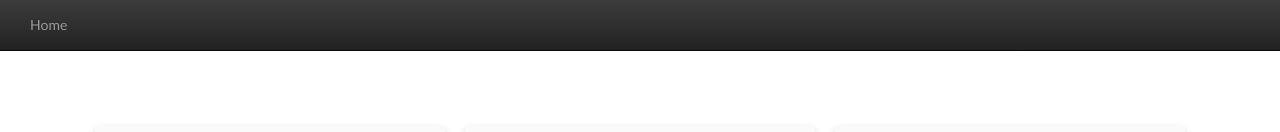
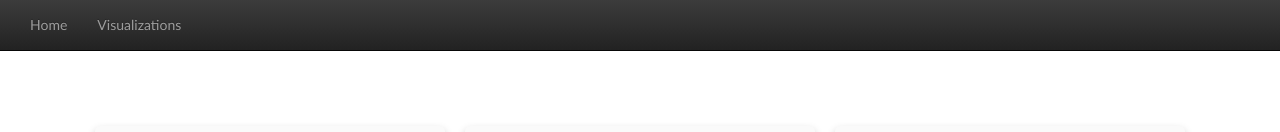
Before and after one commit to limaAniceto/me, a React (Create React App) app: page / in a window 1280 px wide. Shown: the top 132 px of the page. Built offline with nearby package versions, Linux system fonts and the light colour scheme.

Commit message:
[UI] Add the react integrated d3.js and three.js

```diff
--- a/src/App.js
+++ b/src/App.js
@@ -20,13 +20,13 @@ class App extends Component {
               >
                 Home
               </NavItem>
-              {/* <NavItem
+              <NavItem
                 componentClass={Link}
                 href={`${process.env.PUBLIC_URL}/vis`}
                 to={`${process.env.PUBLIC_URL}/vis`}
               >
                 Visualizations
-              </NavItem> */}
+              </NavItem>
             </Nav>
           </StyledNavBar>
           <Switch>
--- a/src/Visualizations/Visualizations.jsx
+++ b/src/Visualizations/Visualizations.jsx
@@ -42,11 +42,10 @@ const Card = styled.div`
     background-color: #fafafa;
     box-shadow: 0 4px 8px 0 rgba(0,0,0,0.2);
     transition: 0.3s;
-    border-radius: 50%;
     &:hover {
         box-shadow: 0 8px 16px 0 rgba(0,0,0,0.2);
     }
-    min-height: 550px
+    min-height: 550px;
     max-height: 550px;
     min-width: 550px;
     max-width: 550px;
```
